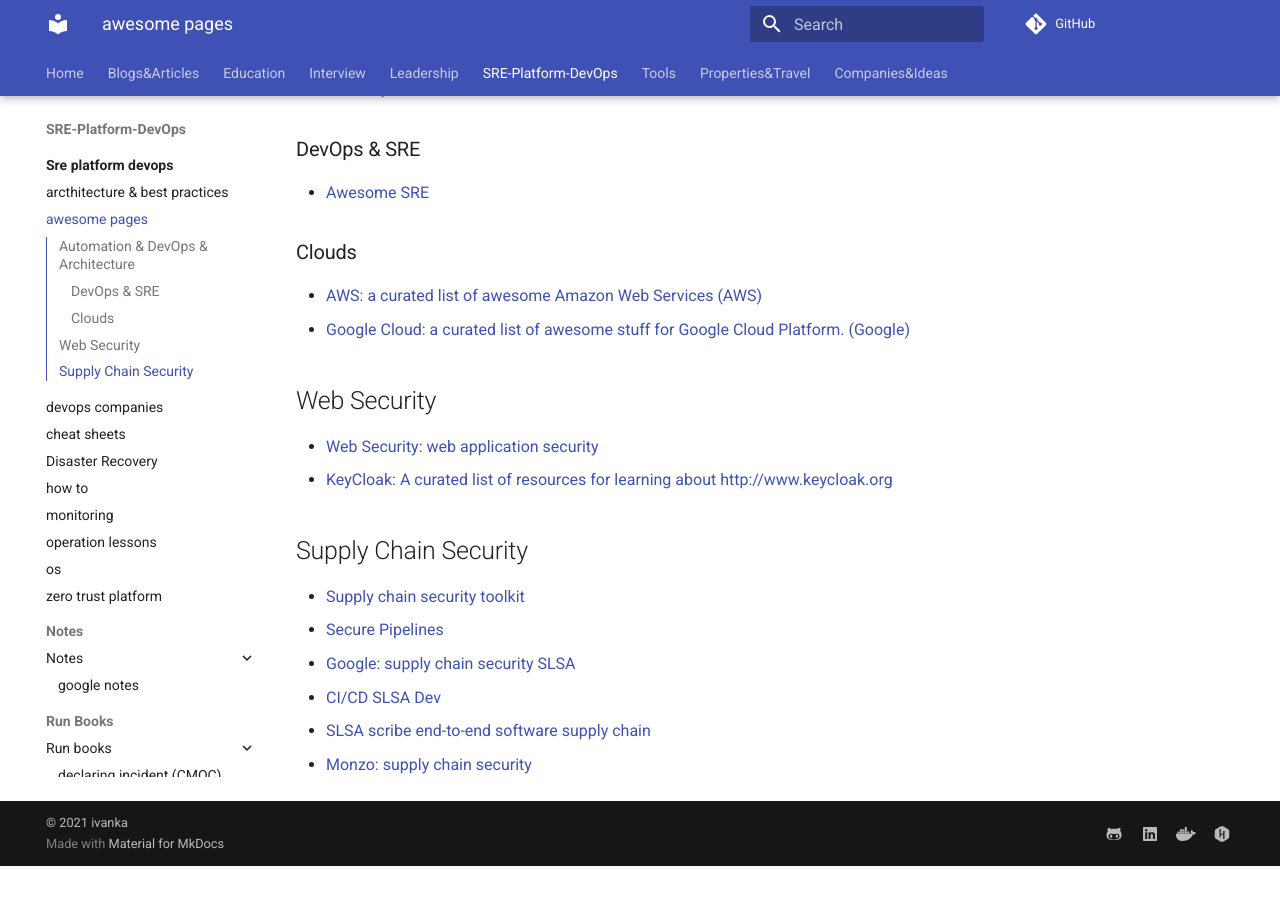
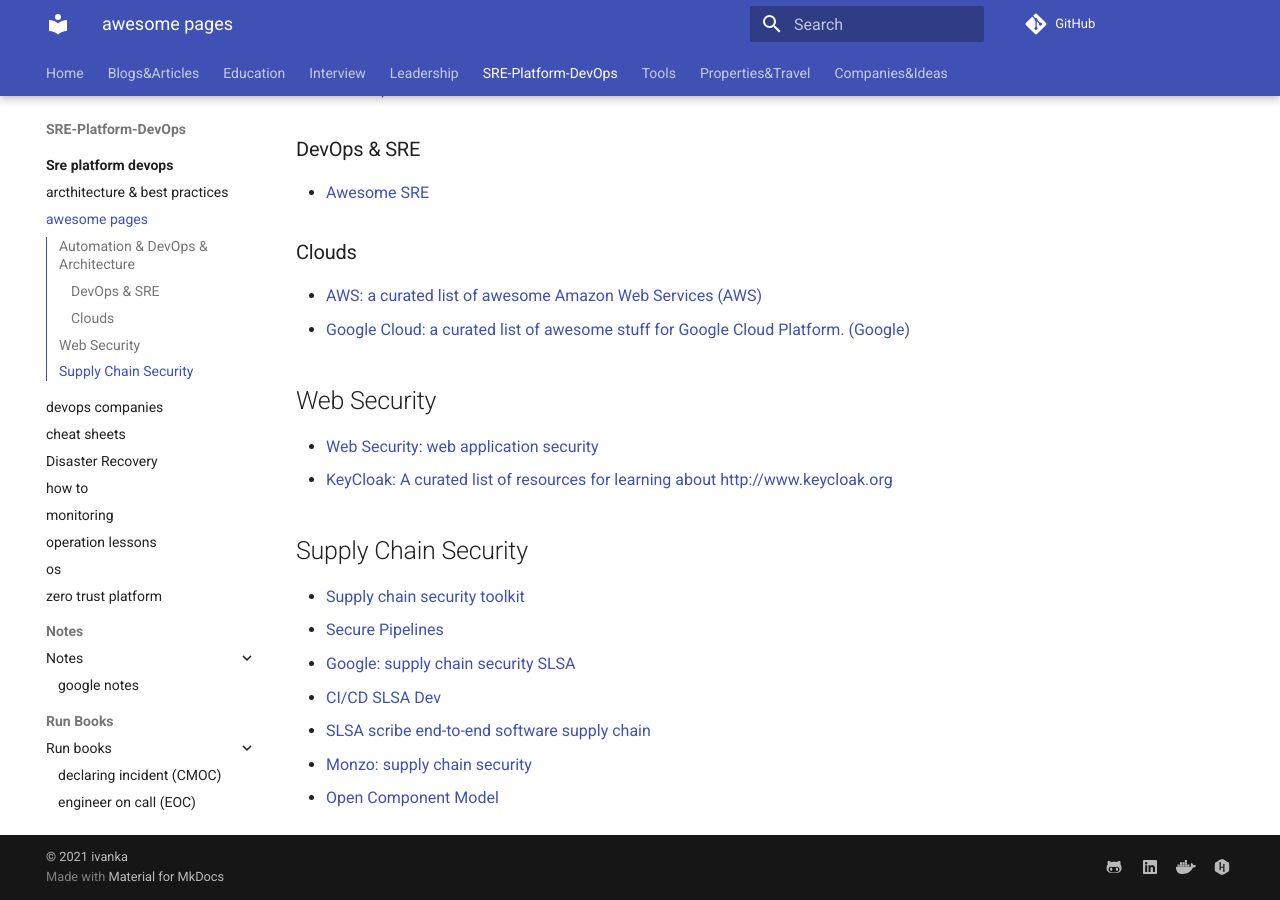
Before and after one commit to ivankatliarchuk/knowledge-base, an MkDocs documentation site: the page built from docs/sre-platform-devops/awesome.md, in a window 1280 px wide and 900 px high, scrolled down 916 px. Built offline with MkDocs 1.6.1 and Material for MkDocs 9.7.7, drawn with Linux system fonts in a browser that asks for light colours; comment, search, counter and statistics services are not loaded; before the commit the page ends 1782 px from its top, so only the background shows below that.

Commit message:
added open component model
Signed-off-by: ivan katliarchuk <ivan.katliarchuk@gmail.com>

```diff
--- a/docs/sre-platform-devops/awesome.md
+++ b/docs/sre-platform-devops/awesome.md
@@ -54,6 +54,7 @@
 - [CI/CD SLSA Dev](https://slsa.dev/)
 - [SLSA scribe end-to-end software supply chain](https://scribesecurity.com/)
 - [Monzo: supply chain security](https://monzo.com/blog/securing-our-software-supply-chain-better-with-reproducible-builds-for)
+- [Open Component Model](https://ocm.software/)
 
 <!-- resources -->
 [awesome-sysadmin]: https://github.com/kahun/awesome-sysadmin
```
